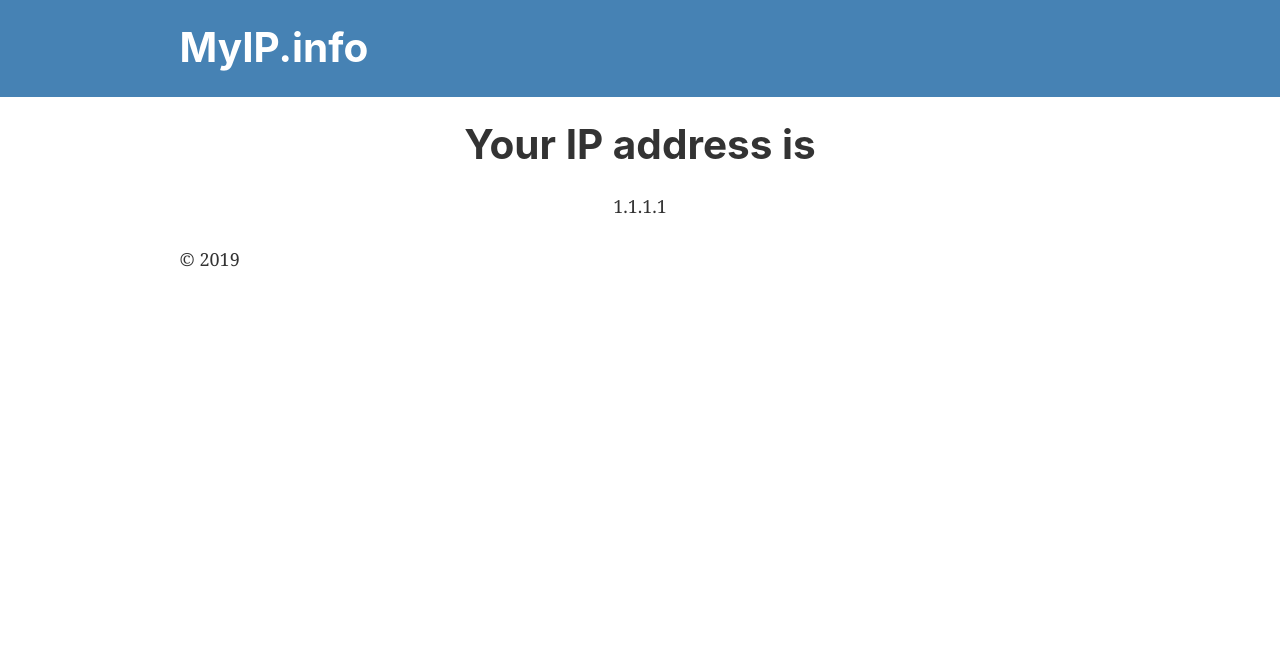
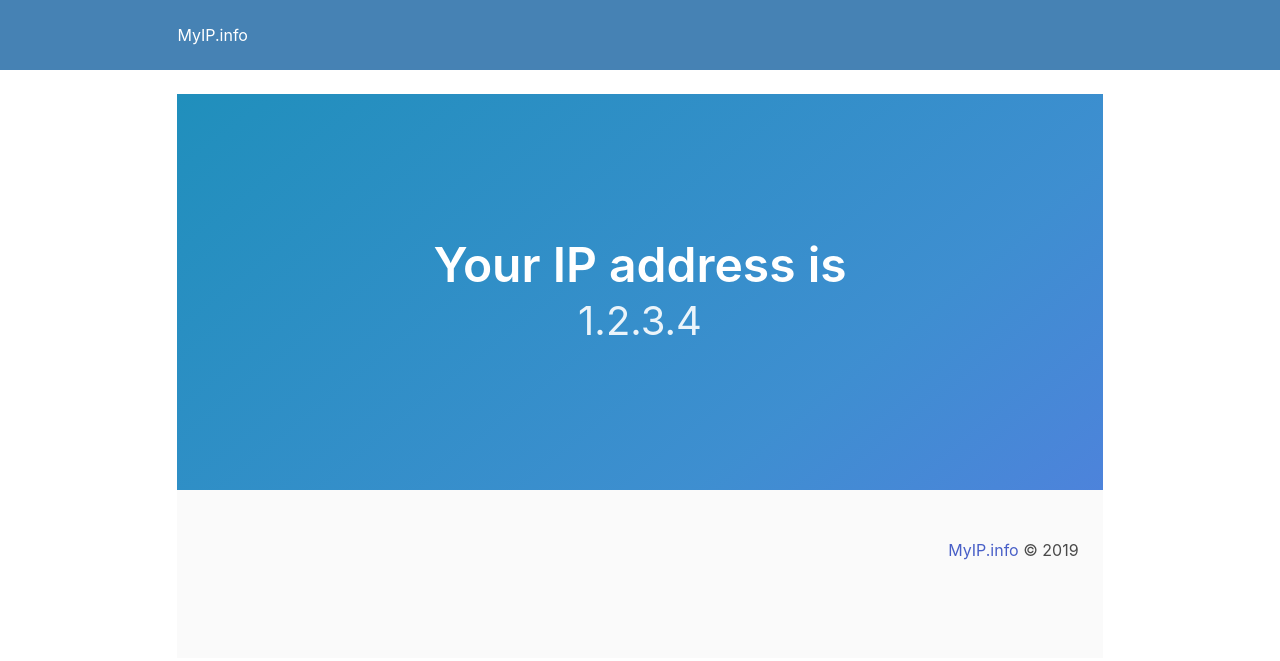
Before and after one commit to glennerik/myip.github.io, a Gatsby site: page / in a window 1280 px wide. Built offline with nearby package versions, Linux system fonts and the light colour scheme; Gatsby itself is replaced by a stand-in of ours.

Commit message:
use bulma

```diff
--- a/gatsby-config.js
+++ b/gatsby-config.js
@@ -27,6 +27,7 @@ module.exports = {
         icon: `src/images/myip-icon-blue-256x256.png`, // This path is relative to the root of the site.
       },
     },
+    `gatsby-plugin-sass`,
     // this (optional) plugin enables Progressive Web App + Offline functionality
     // To learn more, visit: https://gatsby.dev/offline
     // `gatsby-plugin-offline`,
--- a/package.json
+++ b/package.json
@@ -5,14 +5,17 @@
   "version": "0.1.0",
   "author": "Kyle Mathews <mathews.kyle@gmail.com>",
   "dependencies": {
+    "bulma": "^0.7.5",
     "gatsby": "^2.15.31",
     "gatsby-image": "^2.2.24",
     "gatsby-plugin-manifest": "^2.2.20",
     "gatsby-plugin-offline": "^3.0.12",
     "gatsby-plugin-react-helmet": "^3.1.10",
+    "gatsby-plugin-sass": "^2.1.17",
     "gatsby-plugin-sharp": "^2.2.28",
     "gatsby-source-filesystem": "^2.1.29",
     "gatsby-transformer-sharp": "^2.2.20",
+    "node-sass": "^4.12.0",
     "prop-types": "^15.7.2",
     "react": "^16.10.2",
     "react-dom": "^16.10.2",
--- /dev/null
+++ b/src/components/layout-bulma.scss
@@ -0,0 +1,5 @@
+@charset "utf-8";
+// If need, change your variables before importing Bulma
+$title-color: #008cff;
+
+@import "~bulma/bulma.sass";
--- a/src/components/layout.css
+++ b/src/components/layout-gatsby-css-reset-init.css
@@ -1,3 +1,5 @@
+/* Look s like a CSS reset */
+
 html {
   font-family: sans-serif;
   -ms-text-size-adjust: 100%;
--- a/src/components/layout.js
+++ b/src/components/layout.js
@@ -10,7 +10,7 @@ import PropTypes from "prop-types"
 import { useStaticQuery, graphql } from "gatsby"
 
 import Header from "./header"
-import "./layout.css"
+import "./layout-bulma.scss"
 
 const Layout = ({ children }) => {
   const data = useStaticQuery(graphql`
@@ -35,7 +35,14 @@ const Layout = ({ children }) => {
         }}
       >
         <main>{children}</main>
-        <footer>© {new Date().getFullYear()}</footer>
+
+        <footer class="footer">
+          {/* Put share icons here */}
+          <div class="content has-text-right">
+            <a href="https://www.myip.info">MyIP.info</a> ©{" "}
+            {new Date().getFullYear()}
+          </div>
+        </footer>
       </div>
     </>
   )
--- a/src/pages/index.js
+++ b/src/pages/index.js
@@ -1,15 +1,19 @@
 import React from "react"
-
 import Layout from "../components/layout"
 import SEO from "../components/seo"
 
 const IndexPage = () => (
   <Layout>
     <SEO title="What is my IP address?" />
-    <center>
-      <h1>Your IP address is</h1>
-      <p>1.1.1.1</p>
-    </center>
+
+    <section class="hero is-medium is-info is-bold">
+      <div class="hero-body">
+        <div class="container has-text-centered">
+          <h1 className="title is-1">Your IP address is</h1>
+          <h2 class="subtitle is-2">1.2.3.4</h2>
+        </div>
+      </div>
+    </section>
   </Layout>
 )
 
```
Also changed, not shown: 2 other files.
